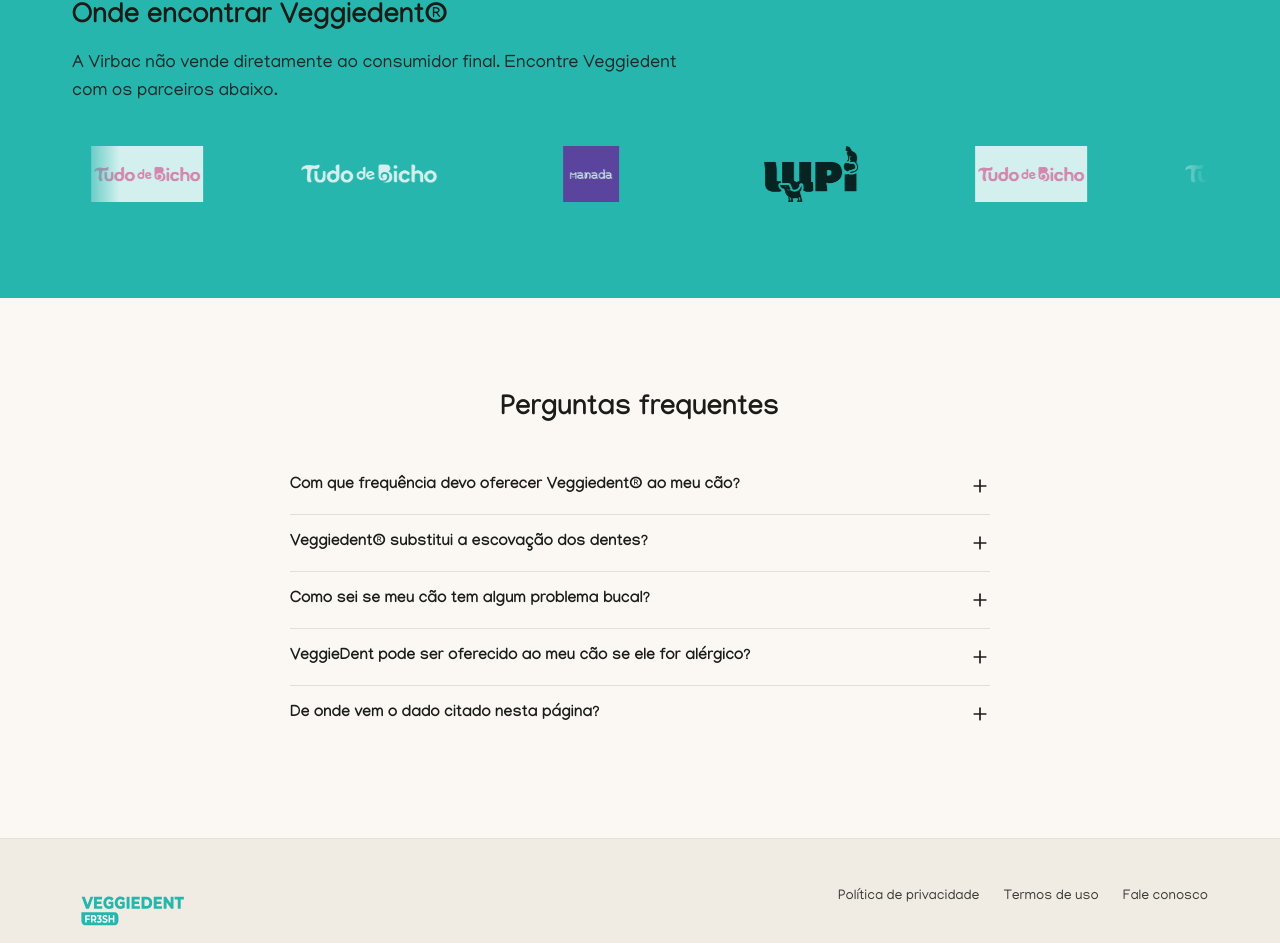
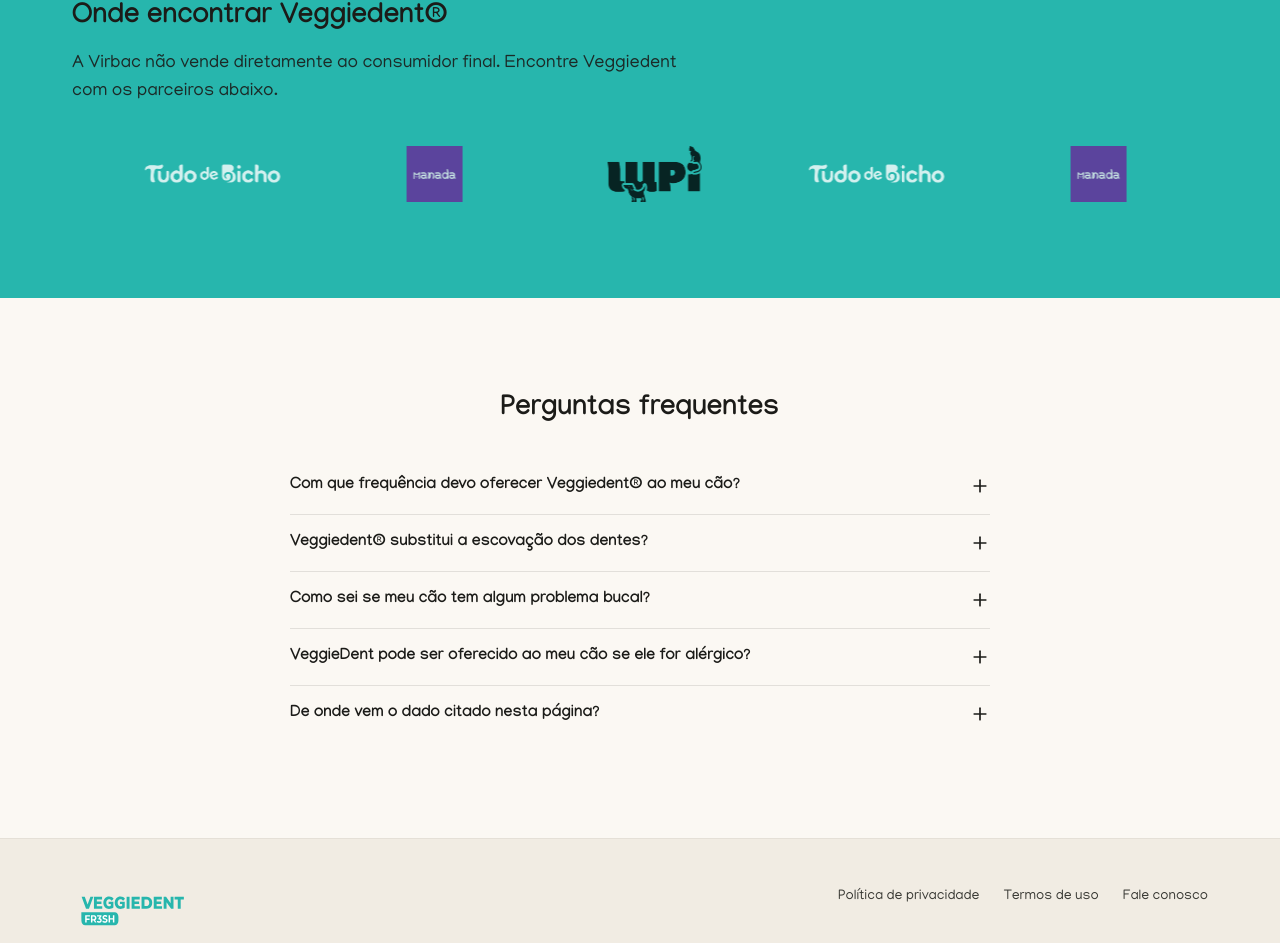
Before and after one commit to aiOpsDuo/veggiedent-lp, a React (Vite) app: page / in a window 1280 px wide. Shown: the part 6632-7575 px from the top of the page. Built offline with nearby package versions, Linux system fonts and the light colour scheme; no server answers.

Commit message:
ajuste dos links parciro

```diff
--- a/src/sections/OndeComprar/OndeComprar.content.ts
+++ b/src/sections/OndeComprar/OndeComprar.content.ts
@@ -15,22 +15,22 @@
     {
       nome: "Lupi",
       logoUrl: lupiLogo,
-      link: "#",
+      link: "https://www.lupipet.com.br/tiras-mastigaveis-virbac-veggie-dent-fresh-para-caes-de-5-a-10kg",
     },
-    {
-      nome: "Tudo de Bicho",
-      logoUrl: tudoBichoLogo,
-      link: "#",
-    },
+    // {
+    //   nome: "Tudo de Bicho",
+    //   logoUrl: tudoBichoLogo,
+    //   link: "#",
+    // },
     {
       nome: "Tudo de Bicho",
       logoUrl: tudoBichoNegLogo,
-      link: "#",
+      link: " https://www.tudodebicho.com.br/busca?busca=veggiedent",
     },
     {
       nome: "Manada",
       logoUrl: manadaLogo,
-      link: "#",
+      link: "https://www.lojamanadaanimal.com.br/search/?q=Veggiedent",
     },
   ],
 };
```
